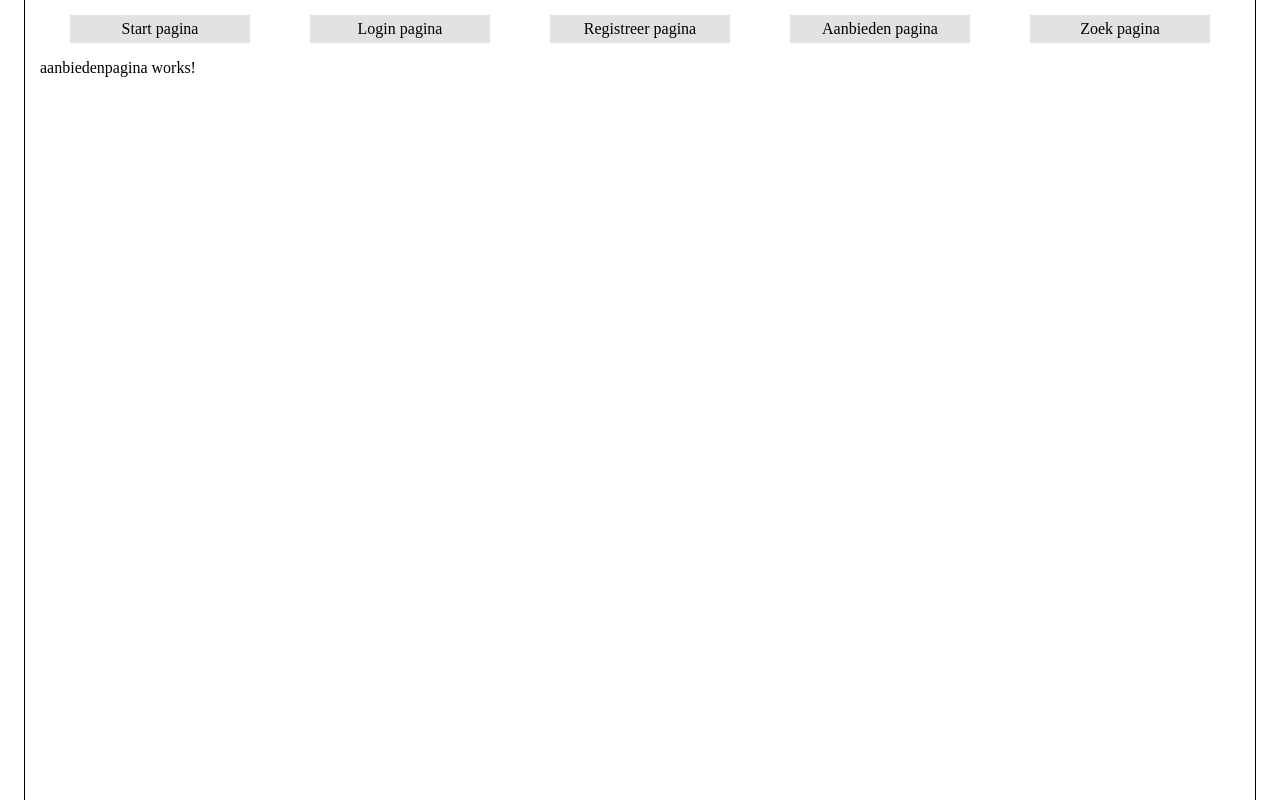
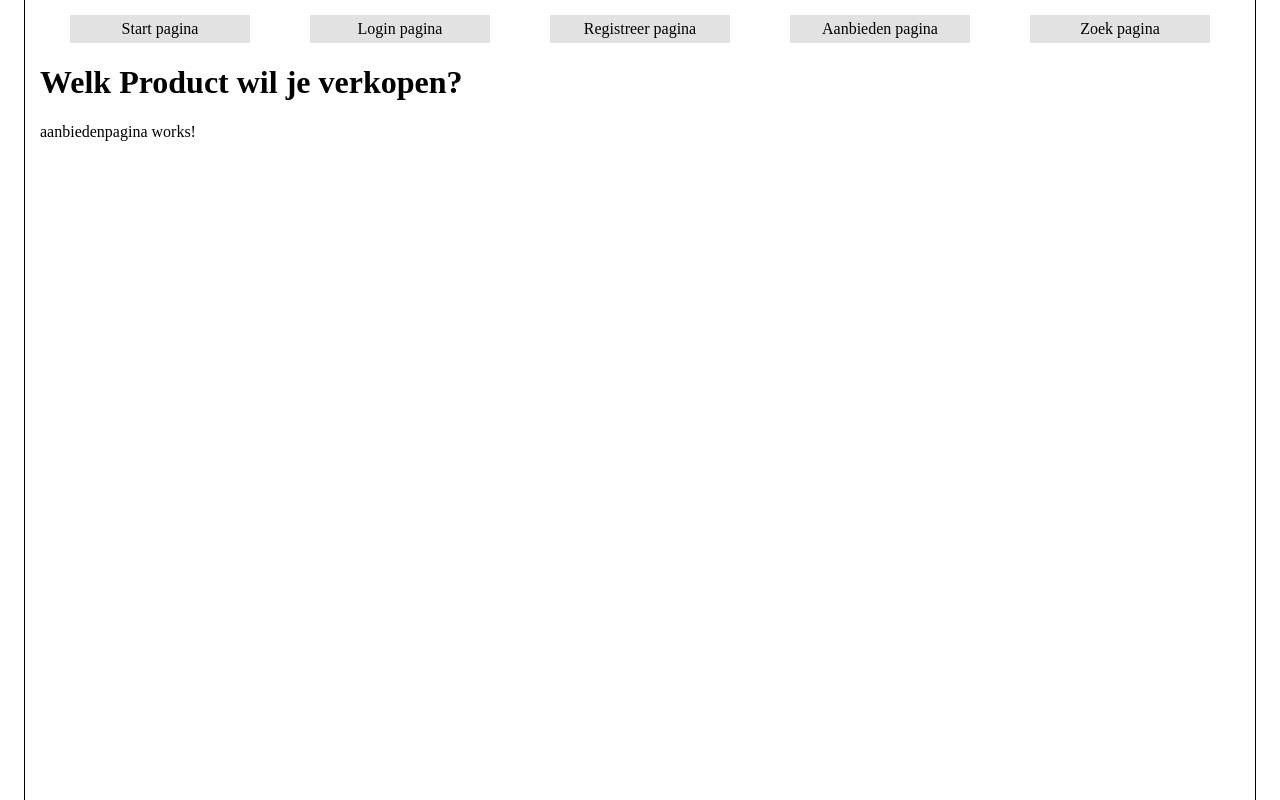
Before and after one commit to Delgatin/MarktplaatsAngular, an Angular app: page /aanbieden in a window 1280 px wide. Shown: the top 800 px of the page. Built offline with nearby package versions, Linux system fonts and the light colour scheme.

Commit message:
Branch voor Aanbieden Product

```diff
--- a/src/app/paginas/aanbiedenpagina/aanbiedenpagina.component.html
+++ b/src/app/paginas/aanbiedenpagina/aanbiedenpagina.component.html
@@ -1 +1,2 @@
+<h1>Welk Product wil je verkopen?</h1>
 <p>aanbiedenpagina works!</p>
```
